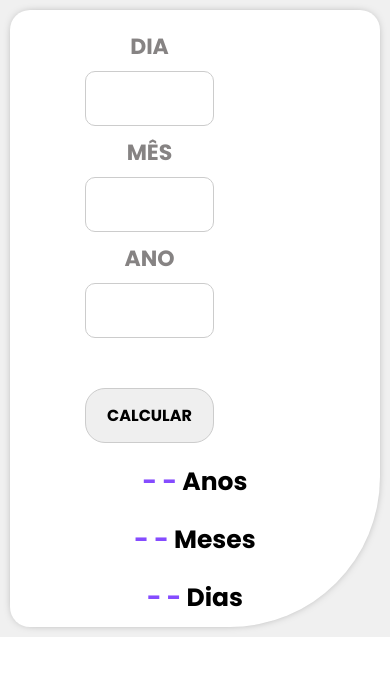
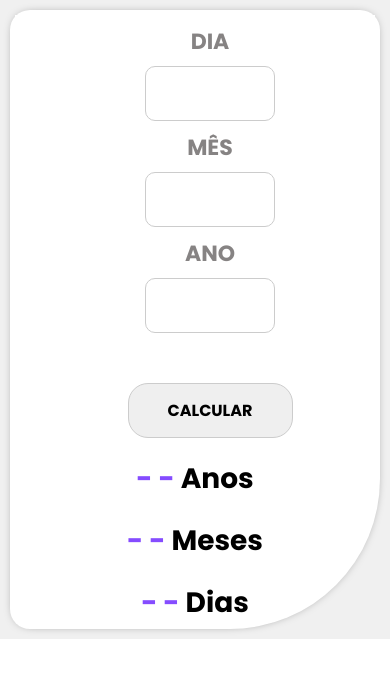
Before and after one commit to Pablo-Belusso/1--CALCULADORA-DE-IDADE, a plain HTML site: page index.html in a window 390 px wide. Drawn offline with Linux system fonts and the light colour scheme.

Commit message:
Alteração 06

```diff
--- a/css/style.css
+++ b/css/style.css
@@ -130,7 +130,7 @@ p {
 
     section.cover-page {
 
-        padding: 50px 200px;
+        padding: 50px 300px;
     }
 }
 
@@ -138,32 +138,30 @@ p {
 
     section.cover-page {
 
-        padding: 50px 100px;
+        padding: 50px 200px;
     }
 }
 
 @media screen and (max-width:980px) {
 
     section.cover-page {
-        padding: 50px 50px;
+        padding: 50px 100px;
     }
 
 }
 
-@media screen and (max-width:872px) {
+
+
+@media screen and (max-width:723px) {
 
     section.cover-page {
-        padding: 20px 50px;
+        padding: 40px 40px;
     }
 
     .calculadora {
-        padding-top: 20px;
+        padding: 5px;
     }
 
-    .form-dados {
-        display: block;
-        padding-left: 30px;
-    }
 
 
     .resultado h1 {
@@ -171,28 +169,29 @@ p {
     }
 }
 
-@media screen and (max-width:500px) {
+
+
+@media screen and (max-width:594px) {
 
     section.cover-page {
         padding: 10px 10px;
     }
 
-    .calculadora {
-        padding-top: 10px;
-    }
-
-    .form-dados {
+    form {
+        text-align: center;
         display: block;
-        padding-left: 0px;
+        padding-left: 30px;
+        width: 100%;
     }
 
     .form-botao {
         width: 100%;
         cursor: pointer;
+
     }
 
     .resultado h1 {
-        font-size: 25px;
+        font-size: 28px;
     }
 
     .form-dados span .erro {
```
